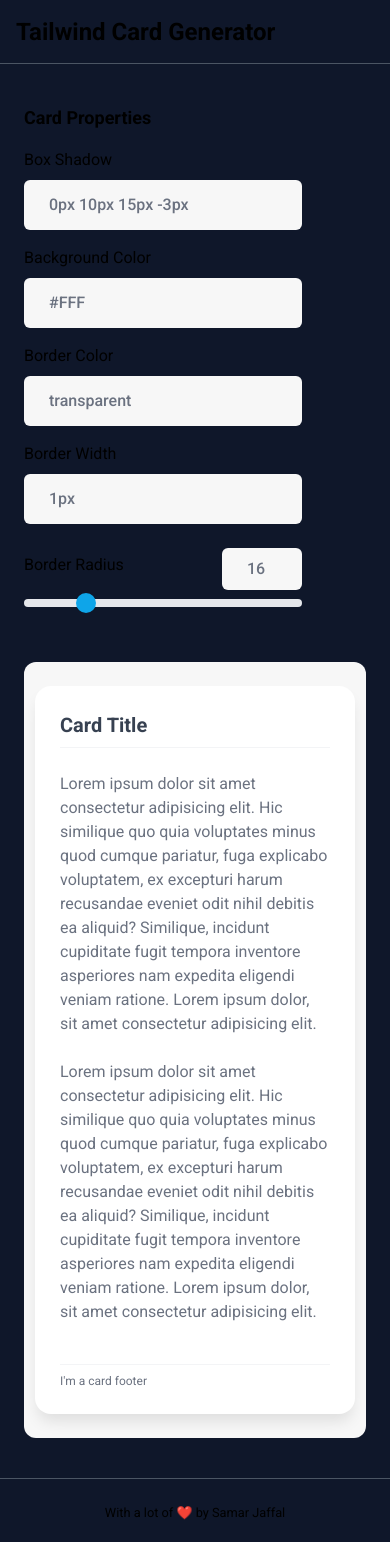
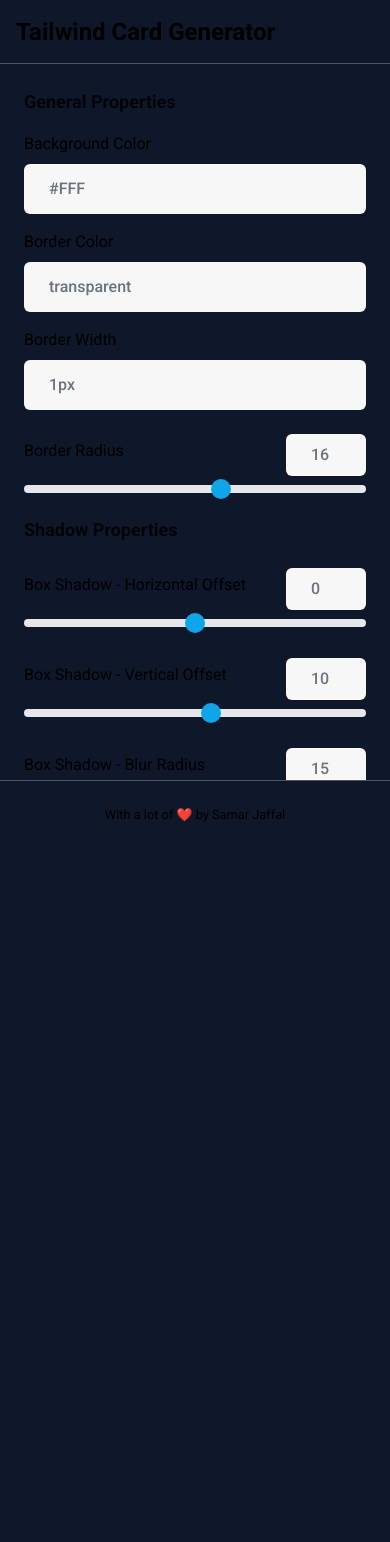
Before and after one commit to samarjaffal/tailwind-card-generator, a React (Vite) app: page / in a window 390 px wide. After the commit the page ends 844 px from the top, so only its background shows below. Built offline with nearby package versions, Linux system fonts and the light colour scheme; a web font is replaced by a local one.

Commit message:
feat: improvements ✨

```diff
--- a/src/App.tsx
+++ b/src/App.tsx
@@ -3,13 +3,18 @@ import type { Card as CardType } from '@tsTypes/Card'
 import { FormInput } from '@components/FormInput/FormInput'
 import { Card } from '@components/Card/Card'
 import { FormInputRange } from '@components/FormInputRange/FormInputRange'
+import { MAX_BLUR_RANGE, MAX_INPUT_RANGE, MIN_BLUR_RANGE, MIN_INPUT_RANGE } from '@consts/Card'
 
 const initialConfig: CardType = {
-  boxShadow: '0px 10px 15px -3px',
+  boxShadowHorizontal: '0',
+  boxShadowVertical: '10',
+  boxShadowBlur: '15',
+  boxShadowSpread: '3',
+  boxShadowColor: 'rgba(0,0,0,0.1)',
   backgroundColor: '#FFF',
   borderColor: 'transparent',
   borderWidth: '1px',
-  borderRadius: 16
+  borderRadius: '16'
 }
 
 function App () {
@@ -33,12 +38,10 @@ function App () {
       </div>
 
       {/* Card generator */}
-      <main className='grid grid-cols-1 lg:grid-cols-body px-6 py-10 h-full'>
-        <div className='mr-16'>
-          <h2 className='text-lg font-bold'>Card Properties</h2>
-          <div className='mt-4'>
-            <FormInput title='Box Shadow' name='boxShadow' onChange={onChangeConfig} value={config.boxShadow} />
-          </div>
+      <main className='grid grid-cols-1 xl:grid-cols-body  px-6 h-full overflow-auto xl:overflow-hidden'>
+        <div className='mr-0 xl:mr-16 pr-0 xl:pr-6 py-6 overflow-visible xl:overflow-auto'>
+          <h2 className='text-lg font-bold opacity-80'>General Properties</h2>
+          <section>
             <div className='mt-4'>
               <FormInput title='Background Color' name='backgroundColor' onChange={onChangeConfig} value={config.backgroundColor} />
             </div>
@@ -56,13 +59,71 @@ function App () {
                 value={config.borderRadius}
                 type='range'
                 className='cursor-pointer bg-transparent focus:border-transparent focus:shadow-transparent'
-              min={0}
-              max={80}
+                min={MIN_INPUT_RANGE}
+                max={MAX_INPUT_RANGE}
               />
             </div>
+          </section>
+          <h2 className='text-lg font-bold opacity-80 mt-4'>Shadow Properties</h2>
+          <section>
+            <div className='mt-4'>
+              <FormInputRange
+                title='Box Shadow - Horizontal Offset'
+                name='boxShadowHorizontal'
+                onChange={onChangeConfig}
+                value={config.boxShadowHorizontal}
+                type='range'
+                className='cursor-pointer bg-transparent focus:border-transparent focus:shadow-transparent'
+                min={MIN_INPUT_RANGE}
+                max={MAX_INPUT_RANGE}
+              />
             </div>
-        <div className='flex justify-center items-center px-20 py-6 bg-theme-white rounded-xl mt-12 lg:mt-0'>
+            <div className='mt-4'>
+              <FormInputRange
+                title='Box Shadow - Vertical Offset'
+                name='boxShadowVertical'
+                onChange={onChangeConfig}
+                value={config.boxShadowVertical}
+                type='range'
+                className='cursor-pointer bg-transparent focus:border-transparent focus:shadow-transparent'
+                min={MIN_INPUT_RANGE}
+                max={MAX_INPUT_RANGE}
+              />
+            </div>
+            <div className='mt-4'>
+              <FormInputRange
+                title='Box Shadow - Blur Radius'
+                name='boxShadowBlur'
+                onChange={onChangeConfig}
+                value={config.boxShadowBlur}
+                type='range'
+                className='cursor-pointer bg-transparent focus:border-transparent focus:shadow-transparent'
+                min={MIN_BLUR_RANGE}
+                max={MAX_BLUR_RANGE}
+              />
+            </div>
+            <div className='mt-4'>
+              <FormInputRange
+                title='Box Shadow - Spread Radius'
+                name='boxShadowSpread'
+                onChange={onChangeConfig}
+                value={config.boxShadowSpread}
+                type='range'
+                className='cursor-pointer bg-transparent focus:border-transparent focus:shadow-transparent'
+                min={MIN_INPUT_RANGE}
+                max={MAX_INPUT_RANGE}
+              />
+            </div>
+            <div className='mt-4'>
+              <FormInput title='Box Shadow Color' name='boxShadowColor' onChange={onChangeConfig} value={config.boxShadowColor} />
+            </div>
+          </section>
+
+        </div>
+        <div className='py-10 mx-auto w-full'>
+          <div className='flex justify-center items-center px-20 py-6 bg-theme-white rounded-xl mt-12 xl:mt-0 h-full'>
             <Card config={config} />
+          </div>
         </div>
       </main>
 
--- a/src/components/Card/Card.tsx
+++ b/src/components/Card/Card.tsx
@@ -1,18 +1,32 @@
-import type { Card as CardType } from '@tsTypes/Card'
+import { Card as CardType } from '@tsTypes/Card'
 
 interface Props {
   config: CardType
 }
 export const Card = ({ config }: Props) => {
+  const {
+    boxShadowHorizontal,
+    boxShadowVertical,
+    boxShadowBlur,
+    boxShadowSpread,
+    backgroundColor,
+    borderColor,
+    borderWidth,
+    borderRadius,
+    boxShadowColor
+  } = config
+
+  const boxShadow = `${boxShadowHorizontal}px ${boxShadowVertical}px ${boxShadowBlur}px ${boxShadowSpread}px ${boxShadowColor}`
+
   return (
     <div
-      className='rounded-2xl h-fit min-w-[320px] p-6 text-gray-500 border flex flex-col justify-between' style={
+      className='rounded-2xl h-fit min-w-[250px] w-full  xl:max-w-[650px] p-6 text-gray-500 border flex flex-col justify-between' style={
       {
-        boxShadow: config.boxShadow?.concat(' rgba(0,0,0,0.1)'),
-        backgroundColor: config.backgroundColor ?? '#FFF',
-        borderColor: config.borderColor,
-        borderWidth: config.borderWidth,
-        borderRadius: config.borderRadius.toString().concat('px')
+        boxShadow,
+        backgroundColor,
+        borderColor,
+        borderWidth,
+        borderRadius: borderRadius.toString().concat('px')
       }
     }
     >
--- a/src/components/FormInputRange/FormInputRange.tsx
+++ b/src/components/FormInputRange/FormInputRange.tsx
@@ -16,6 +16,7 @@ export const FormInputRange = ({ title, name, value, onChange, min = 0, max = 10
             className='w-full rounded-md border border-transparent bg-theme-white mt-2 py-2 px-6 text-base font-medium text-[#6B7280] outline-none focus:border-sky-500 focus:border focus:shadow-blue-300 focus:shadow-md'
             max={max}
             min={min}
+            readOnly
           />
         </div>
 
--- /dev/null
+++ b/src/consts/Card.ts
@@ -0,0 +1,4 @@
+export const MIN_INPUT_RANGE = -100
+export const MAX_INPUT_RANGE = 100
+export const MIN_BLUR_RANGE = 0
+export const MAX_BLUR_RANGE = 100
--- a/src/types/Input.ts
+++ b/src/types/Input.ts
@@ -8,4 +8,5 @@ export interface InputProps {
   className?: string
   min?: number
   max?: number
+  readOnly?: boolean
 }
--- a/tsconfig.json
+++ b/tsconfig.json
@@ -22,7 +22,8 @@
     "baseUrl": "./src",
     "paths": {
      "@components/*": ["components/*"],
-     "@tsTypes/*": ["types/*"]
+     "@tsTypes/*": ["types/*"],
+     "@consts/*": ["consts/*"]
     },
   },
   "include": ["src"],
```
Also changed, not shown: src/types/Card.ts (+6 -2 lines). Lines whose indentation alone changed are shown as unchanged.
